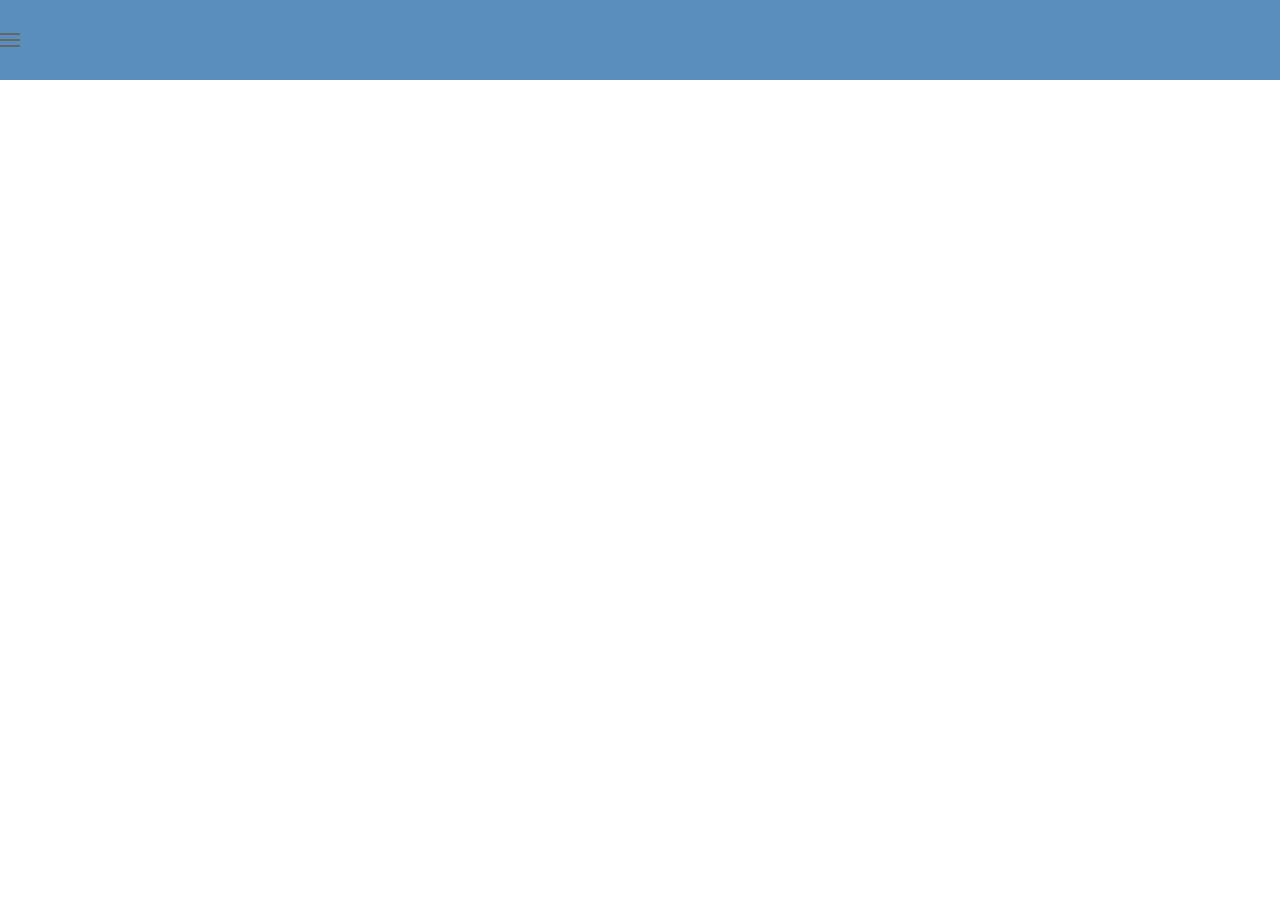
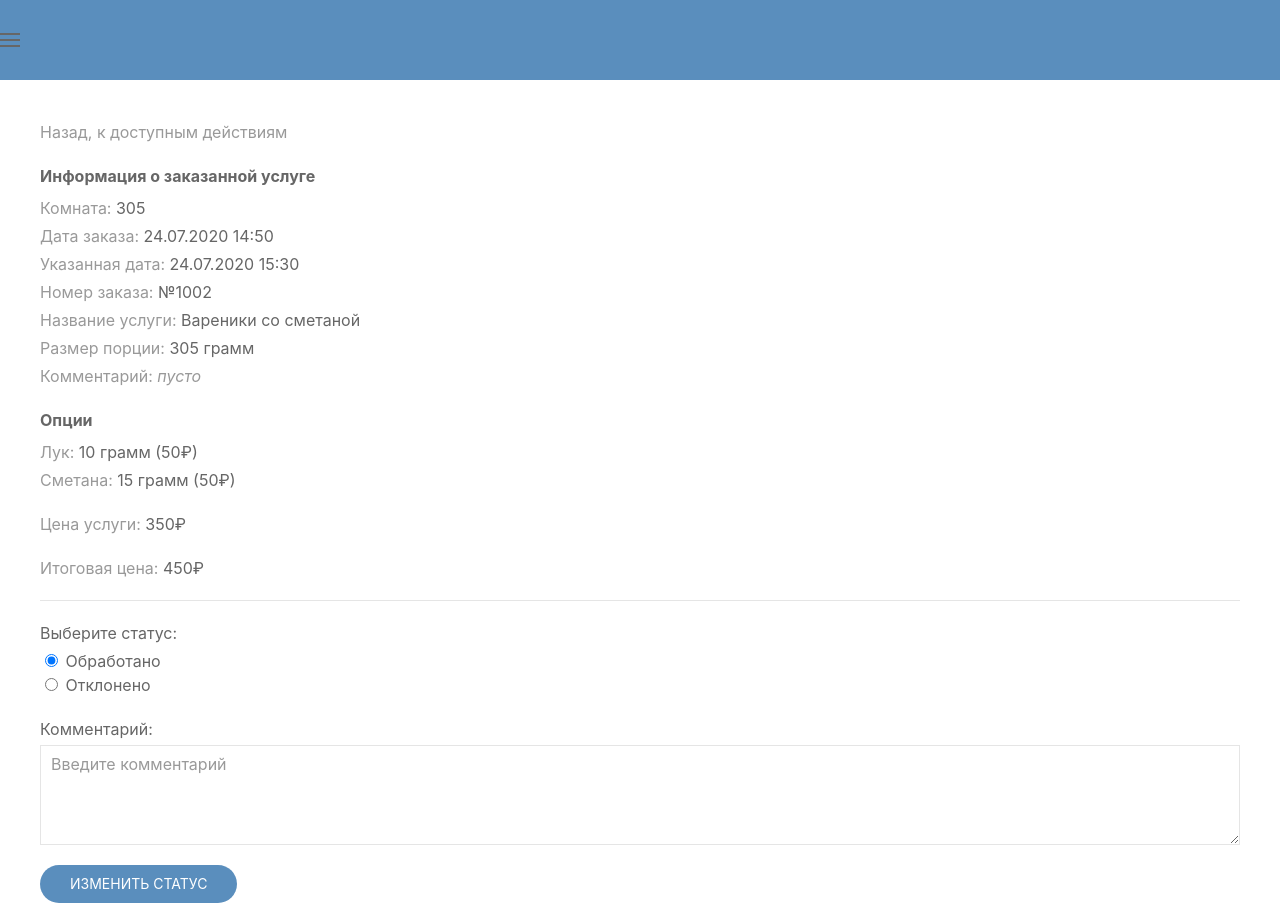
Before and after one commit to GregorySysoev/diplom, a React (Create React App) app: page /service/order/details-food in a window 1280 px wide. Before the commit the page ends 800 px from the top, so only its background shows below. Built offline with nearby package versions, Linux system fonts and the light colour scheme.

Commit message:
[service-order] Создать страницу просмотра деталей заказа услуги

```diff
--- a/src/App.js
+++ b/src/App.js
@@ -9,7 +9,9 @@ import AvailableActions from './components/AvailableActions/AvailableActions';
 import NewFood from "./components/service/NewFood/NewFood";
 import TimeRange from "./components/service/TimeRange/TimeRange";
 import Options from "./components/service/NewFood/Options";
-import ServlceOrderListPage from "./components/service/order/ServiceOrderListPage";
+import ServiceOrderListPage from "./components/service/order/ServiceOrderListPage";
+import ServiceOrderDetailsPage from "./components/service/order/ServiceOrderDetailsPage";
+import FoodOrderDetailsPage from "./components/service/order/FoodOrderDetailsPage";
 
 export default function App() {
 	return (
@@ -24,7 +26,9 @@ export default function App() {
 				<Route exact path="/service/new/availability" component={TimeRange}/>
 				<Route exact path="/service/new/food-additionals" component={NewFood}/>
 				<Route exact path="/service/new/food-options" component={Options}/>
-				<Route exact path="/service/order/list" component={ServlceOrderListPage}/>
+				<Route exact path="/service/order/list" component={ServiceOrderListPage}/>
+				<Route exact path="/service/order/details-service" component={ServiceOrderDetailsPage}/>
+				<Route exact path="/service/order/details-food" component={FoodOrderDetailsPage}/>
 			</BrowserRouter>
 		</div>
 	)
--- /dev/null
+++ b/src/components/service/order/CommonServiceOrderDetailsPage.js
@@ -0,0 +1,119 @@
+import React from 'react';
+import PropTypes from 'prop-types';
+import Button from '../../Button';
+import './styles.sass';
+import * as serviceTypes from '../types';
+import * as orderStatuses from './statuses';
+
+const CommonServiceOrderDetailsPage = props => {
+    const [currentStatus, setCurrentStatus] = React.useState(orderStatuses.COMPLETED);
+
+    const handleOrderStatusChange = event => {
+        setCurrentStatus(+event.target.value);
+    };
+
+    return (
+        <div className="uk-container uk-margin-top uk-margin-bottom">
+            <div className="uk-margin-top uk-margin-bottom">
+                <a className="uk-link-muted" href="#">Назад, к доступным действиям</a>
+            </div>
+            <p className="uk-text-bold" style={{ marginBottom: '.5em' }}>Информация о заказанной услуге</p>
+            <div className="order-details">
+                <p><span className="uk-text-muted">Комната: </span>{props.room}</p>
+                <p><span className="uk-text-muted">Дата заказа: </span>{props.orderDate}</p>
+                <p><span className="uk-text-muted">Указанная дата: </span>{props.serveDate}</p>
+                <p><span className="uk-text-muted">Номер заказа: </span>{`№${props.orderId}`}</p>
+                <p><span className="uk-text-muted">Название услуги: </span>{props.serviceName}</p>
+                {props.serviceType === serviceTypes.FOOD && (
+                    <p><span className="uk-text-muted">Размер порции: </span>{`${props.portion.size} ${props.portion.unit}`}</p>
+                )}
+                <p><span className="uk-text-muted">Комментарий: </span>{props.customerComment ? props.customerComment : <i className="uk-text-muted">пусто</i>}</p>
+                {props.serviceType === serviceTypes.SERVICE && (
+                    <p><span className="uk-text-muted">Цена: </span>{props.price ? `${props.price}₽` : 'бесплатно'}</p>
+                )}
+            </div>
+            {props.serviceType === serviceTypes.FOOD && props.options.length > 0 && (
+                <>
+                    <p className="uk-text-bold" style={{ marginBottom: '.5em' }}>Опции</p>
+                    <div className="food-options">
+                        {props.options.map(o => (
+                            <p><span className="uk-text-muted">{o.name}: </span>{`${o.size} ${o.unit} (`}{o.price ? `${o.price}₽` : 'бесплатно'}{')'}</p>
+                        ))}
+                    </div>
+                    <p><span className="uk-text-muted">Цена услуги: </span>{props.portion.price ? `${props.portion.price}₽` : 'бесплатно'}</p>
+                    <p><span className="uk-text-muted">Итоговая цена: </span>
+                        {`${props.options.reduce((acc, o) => acc + o.price || 0, 0) + props.portion.price || 0}₽`}
+                    </p>
+                </>
+            )}
+            <hr />
+            <p style={{ marginBottom: '.25em' }}>Выберите статус:</p>
+            <div>
+                <div className="uk-margin uk-child-width-auto uk-flex uk-flex-column">
+                    <label>
+                        <input
+                            type="radio"
+                            value={orderStatuses.COMPLETED}
+                            checked={currentStatus === orderStatuses.COMPLETED}
+                            onChange={handleOrderStatusChange}
+                        /> Обработано
+                    </label>
+                    <label>
+                        <input
+                            type="radio"
+                            value={orderStatuses.DENIED}
+                            checked={currentStatus === orderStatuses.DENIED}
+                            onChange={handleOrderStatusChange}
+                        /> Отклонено
+                    </label>
+                </div>
+            </div>
+            <div className="uk-margin">
+                <label htmlFor="manager-comment">
+                    <p style={{ marginBottom: '.25em' }}>
+                        Комментарий:
+                    </p>
+                </label>
+                <div className="uk-form-controls">
+                    <textarea
+                        className="uk-textarea"
+                        id="manager-comment"
+                        style={{minHeight: '100px'}}
+                        placeholder={currentStatus === orderStatuses.DENIED ? 'Укажите причину отказа' : 'Введите комментарий'}
+                    />
+                </div>
+            </div>
+            <div>
+                <Button type="button" label="Изменить статус"/>
+            </div>
+        </div>
+    )
+};
+
+const portionPropShape = {
+    size: PropTypes.number.isRequired,
+    unit: PropTypes.string.isRequired,
+    price: PropTypes.number.isRequired,
+};
+
+CommonServiceOrderDetailsPage.propTypes = {
+    serviceType: PropTypes.oneOf(serviceTypes).isRequired,
+    room: PropTypes.string.isRequired,
+    orderDate: PropTypes.string.isRequired,
+    serveDate: PropTypes.string.isRequired,
+    orderId: PropTypes.number.isRequired,
+    serviceName: PropTypes.string.isRequired,
+    customerComment: PropTypes.string,
+    price: PropTypes.number.isRequired,
+    portion: PropTypes.shape(portionPropShape),
+    options: PropTypes.arrayOf(PropTypes.shape({
+        name: PropTypes.string.isRequired,
+        ...portionPropShape,
+    })).isRequired
+};
+
+CommonServiceOrderDetailsPage.defaultProps = {
+    options: [],
+};
+
+export default CommonServiceOrderDetailsPage;
--- /dev/null
+++ b/src/components/service/order/FoodOrderDetailsPage.js
@@ -0,0 +1,47 @@
+import React from 'react';
+import CommonServiceOrderDetailsPage from "./CommonServiceOrderDetailsPage";
+import * as serviceTypes from '../types';
+
+const FoodOrderDetailsPage = () => {
+    const data = {
+        serviceType: serviceTypes.FOOD,
+        room: '305',
+        orderDate: '24.07.2020 14:50',
+        serveDate: '24.07.2020 15:30',
+        orderId: 1002,
+        serviceName: 'Вареники со сметаной',
+        portion: {
+            size: 305,
+            unit: 'грамм',
+            price: 350,
+        },
+        options: [
+            {
+                name: 'Лук',
+                size: 10,
+                unit: 'грамм',
+                price: 50,
+            },
+            {
+                name: 'Сметана',
+                size: 15,
+                unit: 'грамм',
+                price: 50,
+            },
+        ],
+    };
+    return <CommonServiceOrderDetailsPage
+        serviceType={data.serviceType}
+        room={data.room}
+        orderDate={data.orderDate}
+        serveDate={data.serveDate}
+        orderId={data.orderId}
+        serviceName={data.serviceName}
+        customerComment={data.customerComment}
+        price={data.price}
+        portion={data.portion}
+        options={data.options}
+    />;
+};
+
+export default FoodOrderDetailsPage;
--- /dev/null
+++ b/src/components/service/order/ServiceOrderDetailsPage.js
@@ -0,0 +1,28 @@
+import React from 'react';
+import CommonServiceOrderDetailsPage from "./CommonServiceOrderDetailsPage";
+import * as serviceTypes from '../types';
+
+const ServiceOrderDetailsPage = () => {
+    const data = {
+        serviceType: serviceTypes.SERVICE,
+        room: '159',
+        orderDate: '24.07.2020 11:53',
+        serveDate: '24.07.2020 13:00',
+        orderId: 1001,
+        serviceName: 'Поменять постель',
+        customerComment: 'Постарайтесь успеть до 13:00',
+        price: 0,
+    };
+    return <CommonServiceOrderDetailsPage
+        serviceType={data.serviceType}
+        room={data.room}
+        orderDate={data.orderDate}
+        serveDate={data.serveDate}
+        orderId={data.orderId}
+        serviceName={data.serviceName}
+        customerComment={data.customerComment}
+        price={data.price}
+    />;
+};
+
+export default ServiceOrderDetailsPage;
--- a/src/components/service/order/ServiceOrderListPage.js
+++ b/src/components/service/order/ServiceOrderListPage.js
@@ -21,7 +21,7 @@ function createData(name, room, serviceType, date) {
     return { name, room, serviceType, date };
 }
 
-// здесь можно добавить данные (лучше в порядке возрастания названия)
+// здесь можно добавить данные (в порядке возрастания даты, сгруппировать по номеру заказа)
 const pendingRows = [
     createData('Вареники со сметаной (pending)', '101', serviceTypes.SERVICE, '24.07.2020 11:53'),
 ];
--- /dev/null
+++ b/src/components/service/order/styles.sass
@@ -0,0 +1,2 @@
+.order-details p, .food-options p
+	margin: .25em 0 .25em !important
```
